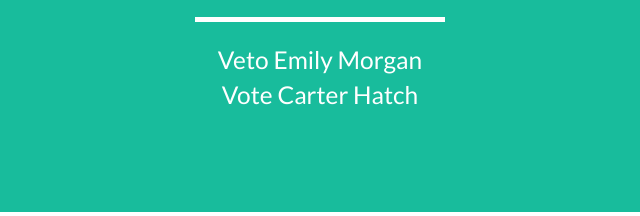
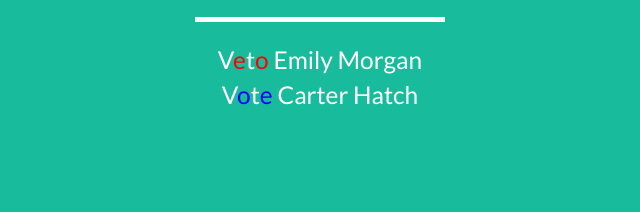
Before and after one commit to HolyMotherOfFarming/19smitgr.github.io, a website: page index.html in a window 1280 px wide. Shown: the part 489-705 px from the top of the page, 320-960 px from the left. Drawn offline with nearby package versions, Linux system fonts and the light colour scheme.

Commit message:
Update index.html

```diff
--- a/index.html
+++ b/index.html
@@ -30,6 +30,15 @@
         <script src="https://oss.maxcdn.com/libs/respond.js/1.4.2/respond.min.js"></script>
     <![endif]-->
 
+<style>
+	.blue {
+		color: blue;
+	}
+	.red {
+		color: red;
+	}
+</style>
+
 </head>
 
 <body id="page-top" class="index">
@@ -43,8 +52,8 @@
                     <div class="intro-text">
                         <span class="name">Carter Hatch</span>
                         <hr class="star-light">
-                        <span class="skills">Veto Emily Morgan</span> <br>
-                        <span class="skills">Vote Carter Hatch</span>
+                        <span class="skills">V<span class="red">e</span>t<span class="red">o</span> Emily Morgan</span> <br>
+                        <span class="skills">V<span class="blue">o</span>t<span class="blue">e</span> Carter Hatch</span>
                     </div>
                 </div>
             </div>
```
